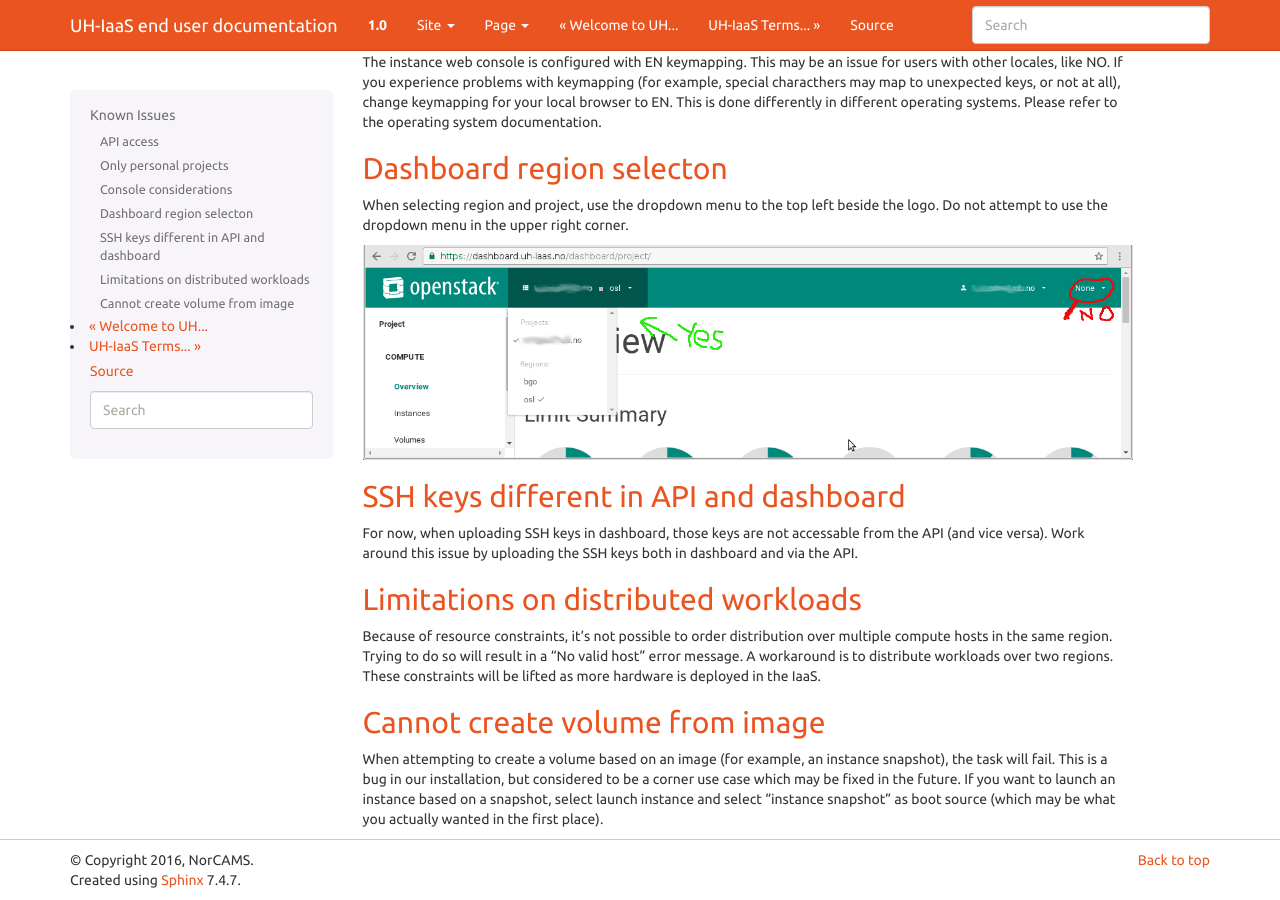
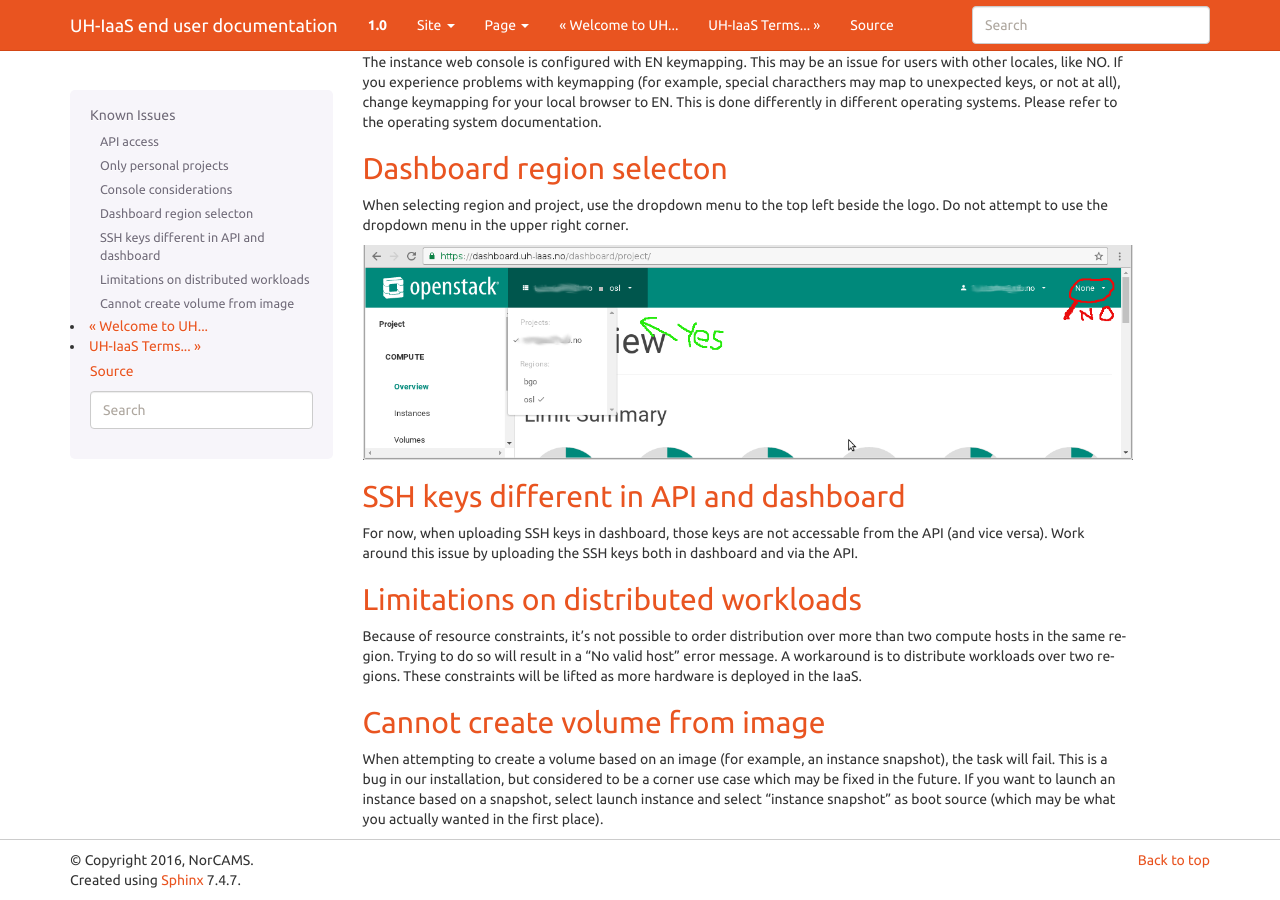
Before and after one commit to norcams/docs-enduser, a Sphinx documentation site: the page built from docs/known-issues.rst, in a window 1280 px wide and 900 px high, scrolled down 595 px. Built offline with Sphinx 7.4.7, drawn with Linux system fonts in a browser that asks for light colours.

Commit message:
Adjust known issues after deployment of new compute nodes

```diff
--- a/docs/known-issues.rst
+++ b/docs/known-issues.rst
@@ -57,7 +57,7 @@ Limitations on distributed workloads
 ------------------------------------
 
 Because of resource constraints, it's not possible to order distribution over
-multiple compute hosts in the same region. Trying to do so will result in a
+more than two compute hosts in the same region. Trying to do so will result in a
 "No valid host" error message. A workaround is to distribute workloads over
 two regions. These constraints will be lifted as more hardware is deployed in
 the IaaS.
```
